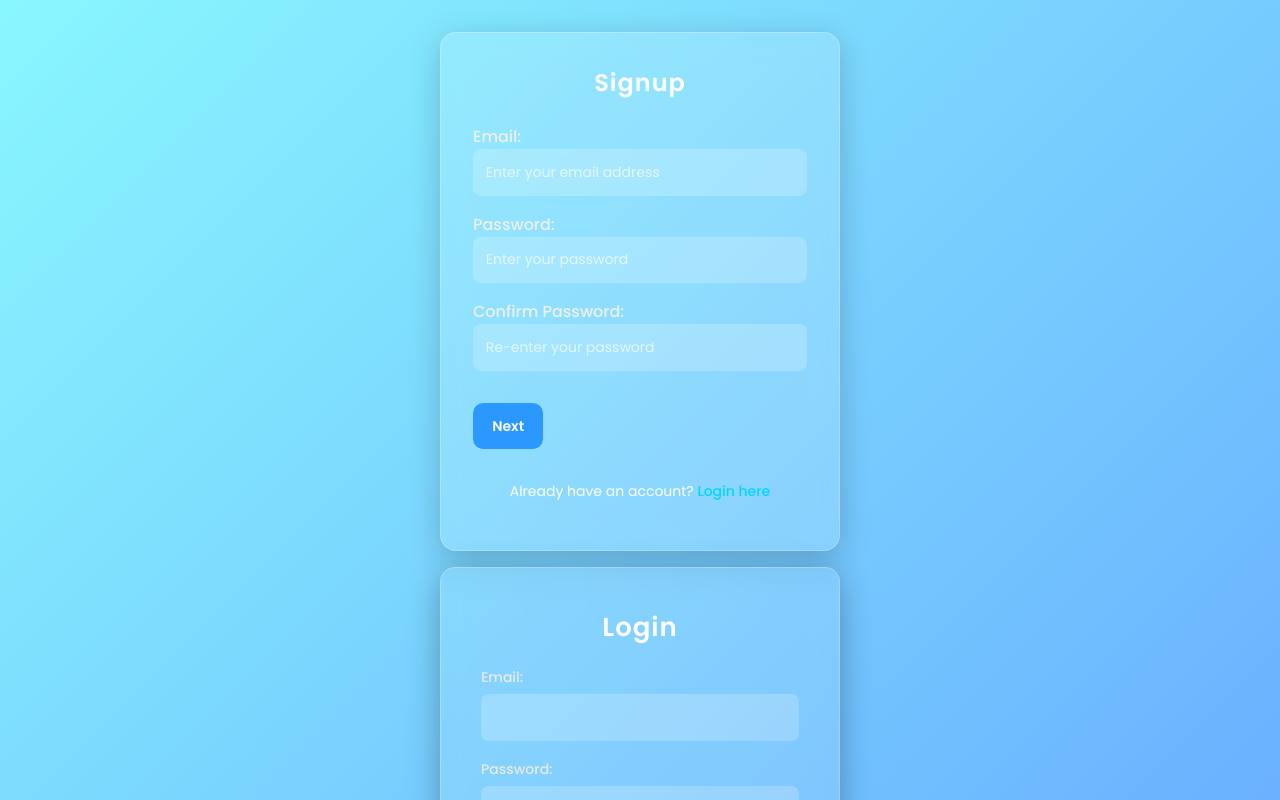
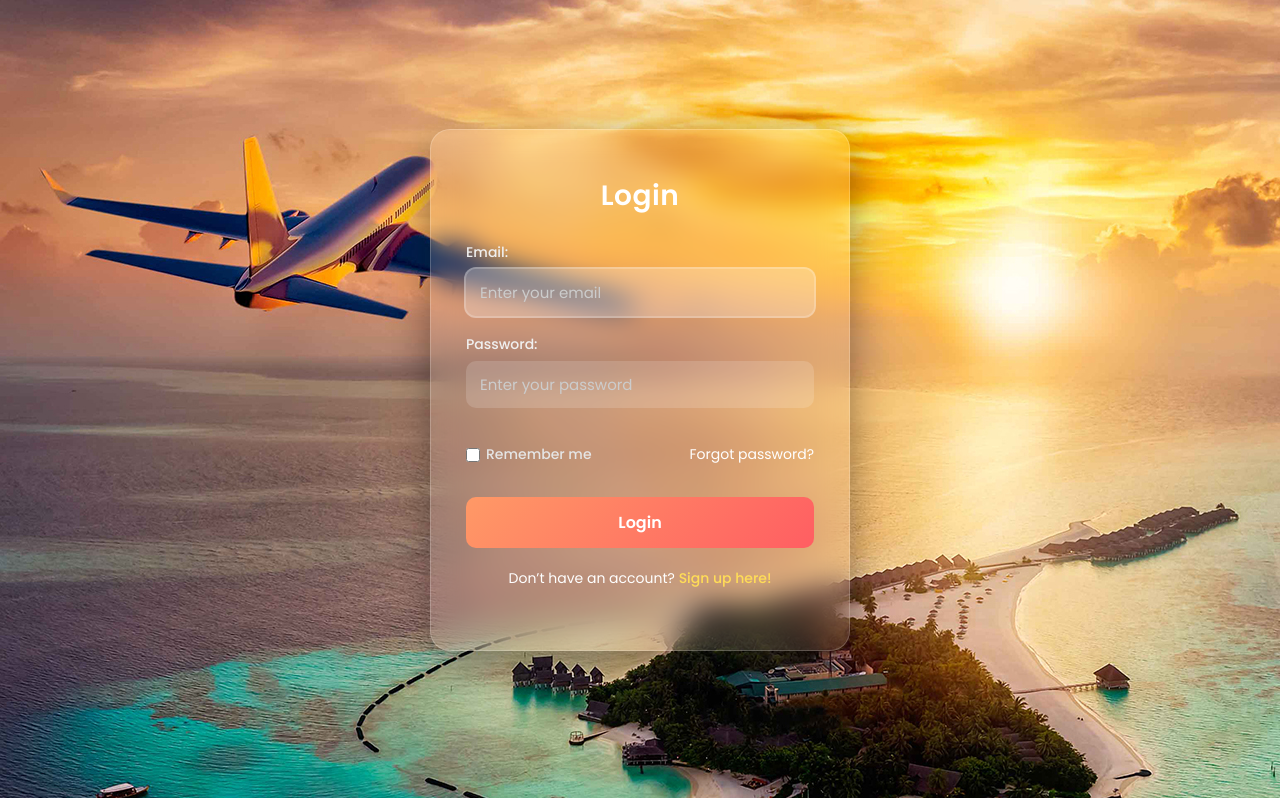
Before and after one commit to Korede647/TechWizz-Interface, a React (Vite) app: page /login in a window 1280 px wide. Shown: the top 800 px of the page. Built offline with nearby package versions, Linux system fonts and the light colour scheme; a web font is replaced by a local one.

Commit message:
Editted sign up and login page styles

```diff
--- a/src/App.tsx
+++ b/src/App.tsx
@@ -14,11 +14,11 @@ function App() {
     <>
       {/* <UserDashboard /> */}
       {/* <Gallery/> */}
-      <Signup/>
+      {/* <Signup/> */}
       {/* <Login/> */}
         <Routes>
           <Route path="/login" element={<Login />} />
-          {/* <Route path='/signup' element={<Signup />} /> */}
+          <Route path='/signup' element={<Signup />} />
         </Routes>
     </>
   )
--- a/src/pages/login/Login.tsx
+++ b/src/pages/login/Login.tsx
@@ -1,67 +1,96 @@
-import React from 'react'
-import { Link } from 'react-router-dom'
-import './login.css'
+import React, { useState } from "react";
+import { Link, useNavigate } from "react-router-dom";
+import "./login.css";
 
 const Login: React.FC = () => {
-    // Handle form submission
-    // const handleSubmit = (event: React.FormEvent<HTMLFormElement>) => {
-    //     event.preventDefault();
-    //     const formData = new FormData(event.currentTarget);
-    //     const email = formData.get('email');
-    //     const password = formData.get('password');
-    //     console.log('Email:', email);
-    //     console.log('Password:', password);
-    // };
+  const [form, setForm] = useState({ email: "", password: "", rememberMe: false });
+  const [error, setError] = useState<string | null>(null);
+  const navigate = useNavigate();
 
-    // // Handle form validation
-    // const validateForm = (email: string | null, password: string | null) => {
-    //     if (!email || !password) {
-    //         console.error('Email and password are required');
-    //         return false;
-    //     }
-    //     // Add more validation logic as needed
-    //     if (!/^[^\s@]+@[^\s@]+\.[^\s@]+$/.test(email)) {
-    //         console.error('Invalid email format');
-    //         return false;
-    //     }
-    //     // If all validations pass
-    //     console.log('Form is valid');
-    //     return true;
-    // };
+  const handleChange = (e: React.ChangeEvent<HTMLInputElement>) => {
+    const { name, value, type, checked } = e.target;
+    setForm((prev) => ({
+      ...prev,
+      [name]: type === "checkbox" ? checked : value,
+    }));
+  };
+
+  const handleSubmit = (e: React.FormEvent) => {
+    e.preventDefault();
+
+    if (form.email === "test@example.com" && form.password === "123456") {
+      if (form.rememberMe) {
+        localStorage.setItem("user", JSON.stringify(form));
+      } else {
+        sessionStorage.setItem("user", JSON.stringify(form));
+      }
+      navigate("/userdashboard");
+    } else {
+      setError("Invalid email or password. Try again!");
+    }
+  };
 
   return (
-    <>
-      <div className='login-container'>
+    <div className="login-section">
+      <div className="login-container">
         <h2>Login</h2>
-        <form>
-          <div className='form-group'>
-            <label htmlFor='email'>Email:</label>
-            <input type='email' id='email' name='email' required />
-          </div>
-          <div className='form-group'>
-            <label htmlFor='password'>Password:</label>
-            <input type='password' id='password' name='password' required />
+        <form onSubmit={handleSubmit} autoComplete="off">
+          {error && <p className="error-message">{error}</p>}
+
+          <div className="form-group">
+            <label htmlFor="email">Email:</label>
+            <input
+              type="email"
+              id="email"
+              name="email"
+              required
+              value={form.email}
+              onChange={handleChange}
+              autoFocus
+              placeholder="Enter your email"
+            />
           </div>
 
-          <div className='form-checks'>
-            <div className='remember-me'>
-              <input type='checkbox' id='remember-me' name='remember-me' />
-              <label htmlFor='remember-me'>Remember me</label>
-            </div>
-            <div className='forgot-password'>
-              <Link to='/forgot-password'>Forgot password?</Link>
+          <div className="form-group">
+            <label htmlFor="password">Password:</label>
+            <input
+              type="password"
+              id="password"
+              name="password"
+              required
+              value={form.password}
+              onChange={handleChange}
+              placeholder="Enter your password"
+            />
+          </div>
+
+          <div className="form-checks">
+            <label className="remember-me">
+              <input
+                type="checkbox"
+                name="rememberMe"
+                checked={form.rememberMe}
+                onChange={handleChange}
+              />
+              Remember me
+            </label>
+
+            <div className="forgot-password">
+              <Link to="/forgot-password">Forgot password?</Link>
             </div>
           </div>
 
-          <button type='submit'>Login</button>
+          <button type="submit">Login</button>
         </form>
+
+        <div className="login-footer">
+          <p>
+            Don’t have an account? <Link to="/signup">Sign up here!</Link>
+          </p>
+        </div>
       </div>
+    </div>
+  );
+};
 
-      <div className='login-footer'>
-        <p>Don't have an account? <Link to='/signup'>Sign up here!</Link></p>
-      </div>
-    </>
-  )
-}
-
-export default Login
+export default Login;
--- a/src/pages/login/login.css
+++ b/src/pages/login/login.css
@@ -7,37 +7,44 @@
   font-family: "Poppins", sans-serif;
 }
 
-body {
-  min-height: 100vh;
+/* Main Section */
+.login-section {
+  height: 100vh;
+  width: 100vw;
   display: flex;
   justify-content: center;
   align-items: center;
-  background: url('/Travel.jpg') no-repeat center center/cover;
+  background: url('/Travel.jpg');
+  padding: 2rem;
+  position: fixed;
+  margin-top: -18px;
 }
 
 /* Glassmorphism container */
 .login-container {
   width: 100%;
-  max-width: 400px;
-  padding: 40px;
-  border-radius: 15px;
-  background: rgba(255, 255, 255, 0.1); /* frosted glass effect */
-  border: 1px solid rgba(255, 255, 255, 0.25);
-  -webkit-backdrop-filter: blur(12px);
-  backdrop-filter: blur(12px);
-  box-shadow: 0 8px 32px rgba(0,0,0,0.3);
+  max-width: 420px;
+  padding: 45px 35px;
+  border-radius: 20px;
+  background: rgba(255, 255, 255, 0.08) center fixed;
+  border: 1px solid rgba(255, 255, 255, 0.2);
+  -webkit-backdrop-filter: blur(14px);
+  backdrop-filter: blur(14px);
+  box-shadow: 0 12px 40px rgba(0, 0, 0, 0.4);
+  text-align: center;
   color: #fff;
-  text-align: center;
   animation: fadeIn 0.6s ease-in-out;
 }
 
 .login-container h2 {
+  font-size: 28px;
   font-weight: 600;
-  font-size: 26px;
-  margin-bottom: 20px;
-  color: #fff;
+  margin-bottom: 25px;
+  color: #ffffff;
+  letter-spacing: 0.5px;
 }
 
+/* Form Styling */
 .form-group {
   display: flex;
   flex-direction: column;
@@ -48,93 +55,97 @@ body {
 .form-group label {
   margin-bottom: 6px;
   font-size: 14px;
-  color: #eaeaea;
+  font-weight: 500;
+  color: #f0f0f0;
 }
 
 .form-group input[type="email"],
 .form-group input[type="password"] {
-  padding: 12px;
-  border-radius: 8px;
+  padding: 12px 14px;
+  border-radius: 10px;
   border: none;
   outline: none;
-  background: rgba(255, 255, 255, 0.2);
+  background: rgba(255, 255, 255, 0.15);
   color: #fff;
   font-size: 15px;
+  transition: background 0.3s ease;
 }
 
-.form-group input[type="email"]::placeholder,
-.form-group input[type="password"]::placeholder {
-  color: #ddd;
+.form-group input[type="email"]:focus,
+.form-group input[type="password"]:focus {
+  background: rgba(255, 255, 255, 0.25);
 }
 
-.form-group input[type="checkbox"] {
-  margin-right: 8px;
+.form-group input::placeholder {
+  color: #ccc;
+}
+
+/* Remember & Forgot */
+.form-checks {
+  display: flex;
+  justify-content: space-between;
+  align-items: center;
+  /* margin-top: 12px; */
+  font-size: 14px;
 }
 
 .remember-me {
-    margin-bottom: 15px;
-    align-items: center;
-    justify-content: left;
-    padding-right: 10px;
-    display: flex;
-    flex-direction: row-reverse;
+  display: flex;
+  align-items: center;
+  gap: 6px;
+  color: #e5e5e5;
+  margin-top: 10px;
 }
 
 .remember-me input[type="checkbox"] {
-    width: 12px;
-    height: 12px;
-    cursor: pointer;
-    margin-left: 2.5px;
-    margin-bottom: 5px;
-}
-
-.form-checks {
-    display: flex;
+  width: 14px;
+  height: 14px;
+  cursor: pointer;
 }
 
 .forgot-password {
-  margin-bottom: 15px;
-  text-align: right;
+  margin-top: 18px;
 }
 
 .forgot-password a {
-  font-size: 14px;
   color: #fff;
   text-decoration: none;
-  transition: 0.3s;
+  transition: color 0.3s ease;
 }
 
 .forgot-password a:hover {
-  color: #ffdd57;
-  text-decoration: none;
+  color: #ffd633;
+  text-decoration: underline;
 }
 
+/* Button */
 button[type="submit"] {
   width: 100%;
-  padding: 12px;
-  border-radius: 8px;
+  padding: 13px;
+  border-radius: 10px;
   border: none;
   background: linear-gradient(135deg, #ff9966, #ff5e62);
   color: #fff;
   font-weight: 600;
   cursor: pointer;
   font-size: 16px;
-  transition: 0.3s ease;
+  transition: transform 0.25s ease, background 0.25s ease;
 }
 
 button[type="submit"]:hover {
-  transform: scale(1.05);
+  transform: translateY(-2px);
   background: linear-gradient(135deg, #ff5e62, #ff9966);
 }
 
+/* Footer */
 .login-footer {
   margin-top: 20px;
-  text-align: center;
+  font-size: 14px;
   color: #fff;
 }
 
 .login-footer a {
-  color: #fff;
+  color: #ffdd57;
   font-weight: 500;
   text-decoration: none;
 }
--- a/src/pages/signup/Signup.tsx
+++ b/src/pages/signup/Signup.tsx
@@ -38,6 +38,7 @@ const Signup: React.FC = () => {
   };
 
   return (
+    <div className="signup-section">
       <div className="signup-container">
         <h2>Signup</h2>
         <form onSubmit={handleSubmit}>
@@ -191,6 +192,7 @@ const Signup: React.FC = () => {
           <p>Already have an account? <Link to="/login">Login here</Link></p>
         </div>
       </div>
+    </div>
   );
 };
 
--- a/src/pages/signup/signup.css
+++ b/src/pages/signup/signup.css
@@ -7,13 +7,20 @@
   font-family: "Poppins", sans-serif;
 }
 
-body {
-  min-height: 100vh;
+  /* background: linear-gradient(135deg, #89f7fe, #66a6ff); */
+
+
+.signup-section{
+  height: 100vh;
+  width: 100vw;
   display: flex;
   justify-content: center;
   align-items: center;
   background: linear-gradient(135deg, #89f7fe, #66a6ff);
   padding: 2rem;
+  position: fixed;
+  margin-top: -18px;
+  /* margin-bottom: -10px; */
 }
 
 /* Glassmorphism container */
```
Lines whose indentation alone changed are shown as unchanged.
